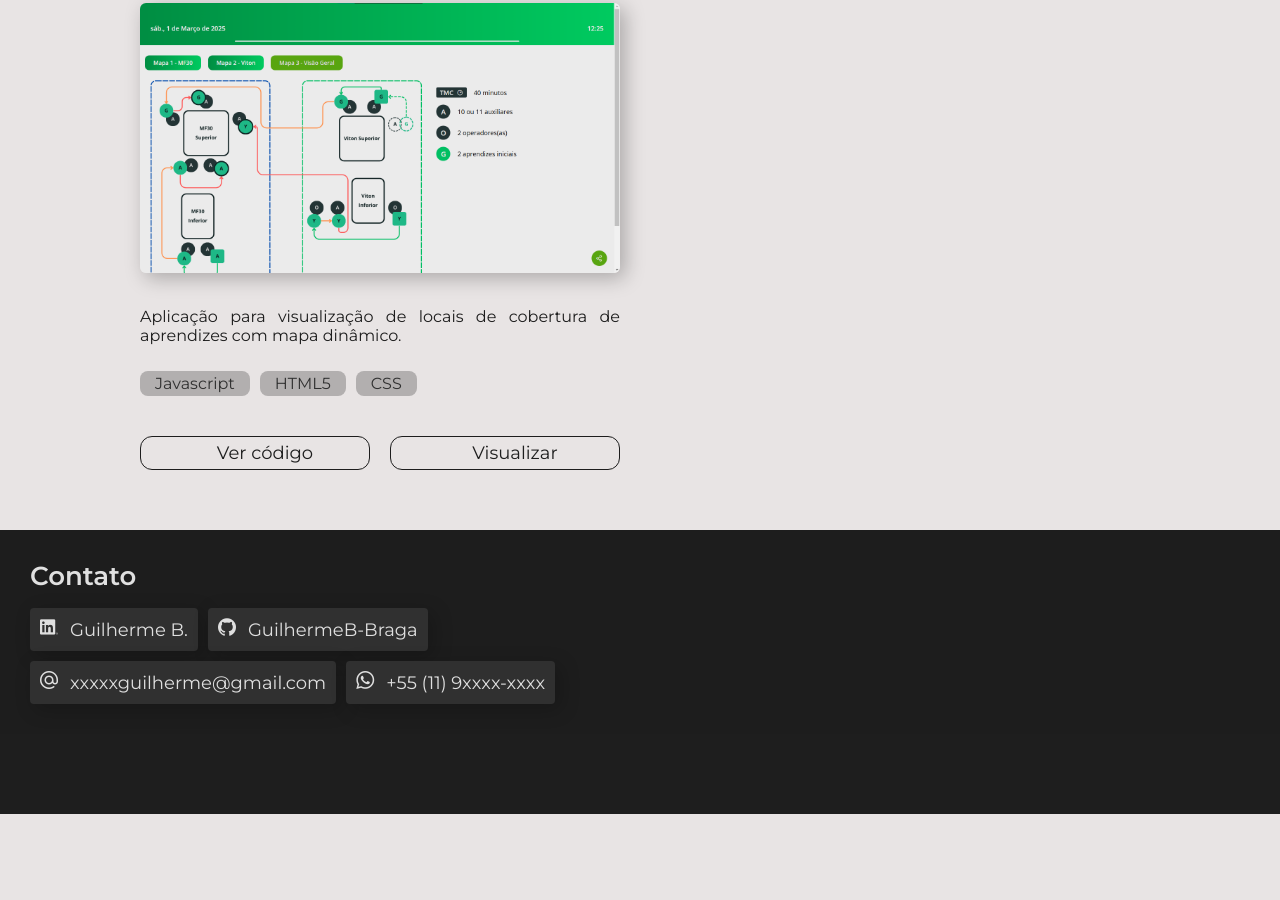
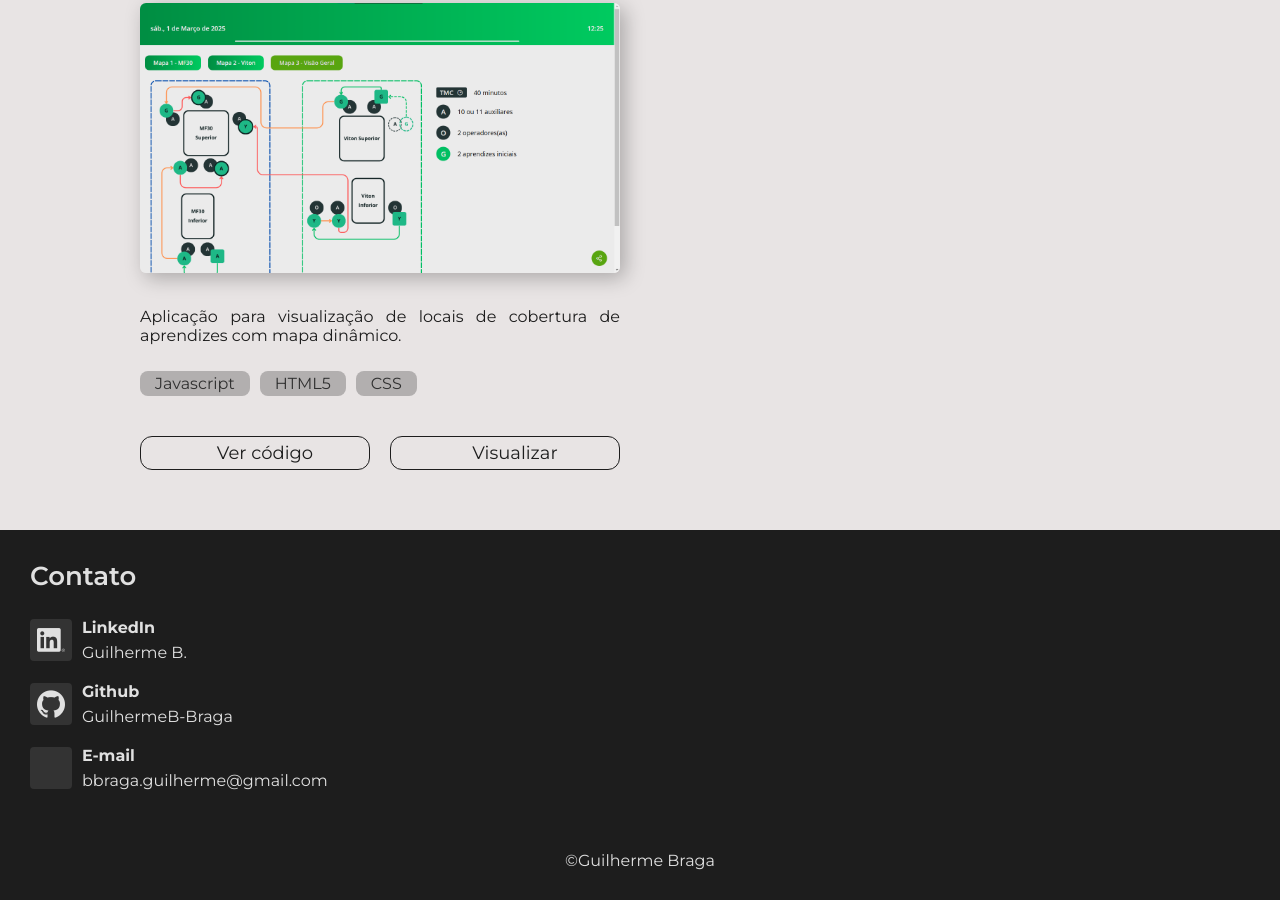
Before and after one commit to GuilhermeB-Braga/Guilherme_Braga, a plain HTML site: page index.html in a window 1280 px wide. Shown: the part 2094-2994 px from the top of the page. Before the commit the page ends 2908 px from the top, so only its background shows below. Drawn offline with nearby package versions, Linux system fonts and the light colour scheme; some icons are missing.

Commit message:
update contact section

```diff
--- a/index.html
+++ b/index.html
@@ -17,6 +17,8 @@
     <link rel="shortcut icon" href="./assets/White - Logo.png" type="image/x-icon">
     <link rel='stylesheet' href='https://cdn-uicons.flaticon.com/2.6.0/uicons-brands/css/uicons-brands.css'>
     <link rel='stylesheet' href='https://cdn-uicons.flaticon.com/2.6.0/uicons-regular-rounded/css/uicons-regular-rounded.css'>
+    <link rel='stylesheet' href='https://cdn-uicons.flaticon.com/2.6.0/uicons-regular-rounded/css/uicons-regular-rounded.css'>
+    <link rel='stylesheet' href='https://cdn-uicons.flaticon.com/2.6.0/uicons-solid-rounded/css/uicons-solid-rounded.css'>
 
 </head>
 
@@ -415,33 +417,55 @@
 
                 <li>
 
-                    <i class="fi fi-brands-linkedin"></i>
+                    <a href="https://www.linkedin.com/in/guilherme-b-9aa8ab265/" target="_blank" rel="noopener noreferrer">
 
-                    <p>Guilherme B.</p>
+                        <i class="fi fi-brands-linkedin"></i>
+
+                        <div class="wrapper">
+
+                            <p class="social-title">LinkedIn</p>
+
+                            <p>Guilherme B.</p>
+
+                        </div>
+
+                    </a>
 
                 </li>
 
                 <li>
 
-                    <i class="fi fi-brands-github"></i>
+                    <a href="https://github.com/GuilhermeB-Braga" target="_blank" rel="noopener noreferrer">
 
-                    <p>GuilhermeB-Braga</p>
+                        <i class="fi fi-brands-github"></i>
+
+                        <div class="wrapper">
+
+                            <p class="social-title">Github</p>
+
+                            <p>GuilhermeB-Braga</p>
+
+                        </div>
+
+                    </a>
 
                 </li>
 
                 <li>
 
-                    <i class="fi fi-rr-at"></i>
+                    <a href="mailto:bbraga.guilherme@gmail.com">
 
-                    <p>xxxxxguilherme@gmail.com</p>
+                        <i class="ph-duotone ph-envelope"></i>
 
-                </li>
+                        <div class="wrapper">
 
-                <li>
+                            <p class="social-title">E-mail</p>
 
-                    <i class="fi fi-brands-whatsapp"></i>
+                            <p>bbraga.guilherme@gmail.com</p>
 
-                    <p>+55 (11) 9xxxx-xxxx</p>
+                        </div>
+
+                    </a>
 
                 </li>
 
@@ -453,7 +477,7 @@
 
     <footer>
 
-
+        <p>&copy;Guilherme Braga</p>
 
     </footer>
 
--- a/style.css
+++ b/style.css
@@ -1,3 +1,5 @@
+@import url('https://cdn-uicons.flaticon.com/2.6.0/uicons-thin-rounded/css/uicons-thin-rounded.css');
+
 *{
     margin: 0;
     padding: 0;
@@ -271,35 +273,53 @@ section#contact{
 
 
 section#contact .social-medias{
+    margin-top: 2.6rem;
     display: flex;
-    flex-wrap: wrap;
-    gap: 1rem;
-    width: 45%;
+    flex-direction: column;
+    justify-content: center;
+    align-items: center;
+    gap: 2rem;
 }
 
 section#contact .social-medias li{
+    list-style: none;
+    width: 100%;
+}
+
+.social-medias li a{
+    text-decoration: none;
+    color: inherit;
+    display: flex;
+    align-items: center;
+    gap: 1rem;
+    width: 100%;
+    transition: all .23s ease-in-out;
+}
+
+section#contact .social-medias li a:hover{
+    scale: 1.05;
+}
+
+section#contact .social-medias li a i{
     display: flex;
     align-items: center;
     justify-content: center;
-    gap: 1.2rem;
-    font-size: 1.8rem;
-    color: #dfdfdf;
-    cursor: pointer;
-    transition: all .23s ease-in-out;
-    background-color: #303030;
-    padding: 1rem;
+    align-items: center;
+    font-size: 2.8rem;
+    height: 4.2rem;
+    width: 4.2rem;
+    background-color: rgb(51, 51, 51);
     border-radius: 4px;
-    width: fit-content;
-    box-shadow: .5rem .5rem 2rem rgba(0, 0, 0, 0.219);
 }
 
-section#contact .social-medias li:hover{
-    box-shadow: .2rem .2rem 2rem rgba(252, 250, 250, 0.219);
-    background-color: rgba(243, 243, 243, 0.418);
+section#contact .social-medias li .wrapper{
+    display: flex;
+    flex-direction: column;
+    gap: .6rem;
 }
 
-section#contact .social-medias li i{
-    border-radius: 8px;
+.social-title{
+    font-weight: bold;
 }
 
 /* Footer */
@@ -307,7 +327,11 @@ section#contact .social-medias li i{
 footer{
     grid: footer;
     min-height: 8rem;
-    background-color: var(--font-dark-color);
+    background-color: #1d1d1d;
+    color: #dfdfdf;
+    display: flex;
+    align-items: center;
+    justify-content: center;
 }
 
 /* Media Queries */
```
